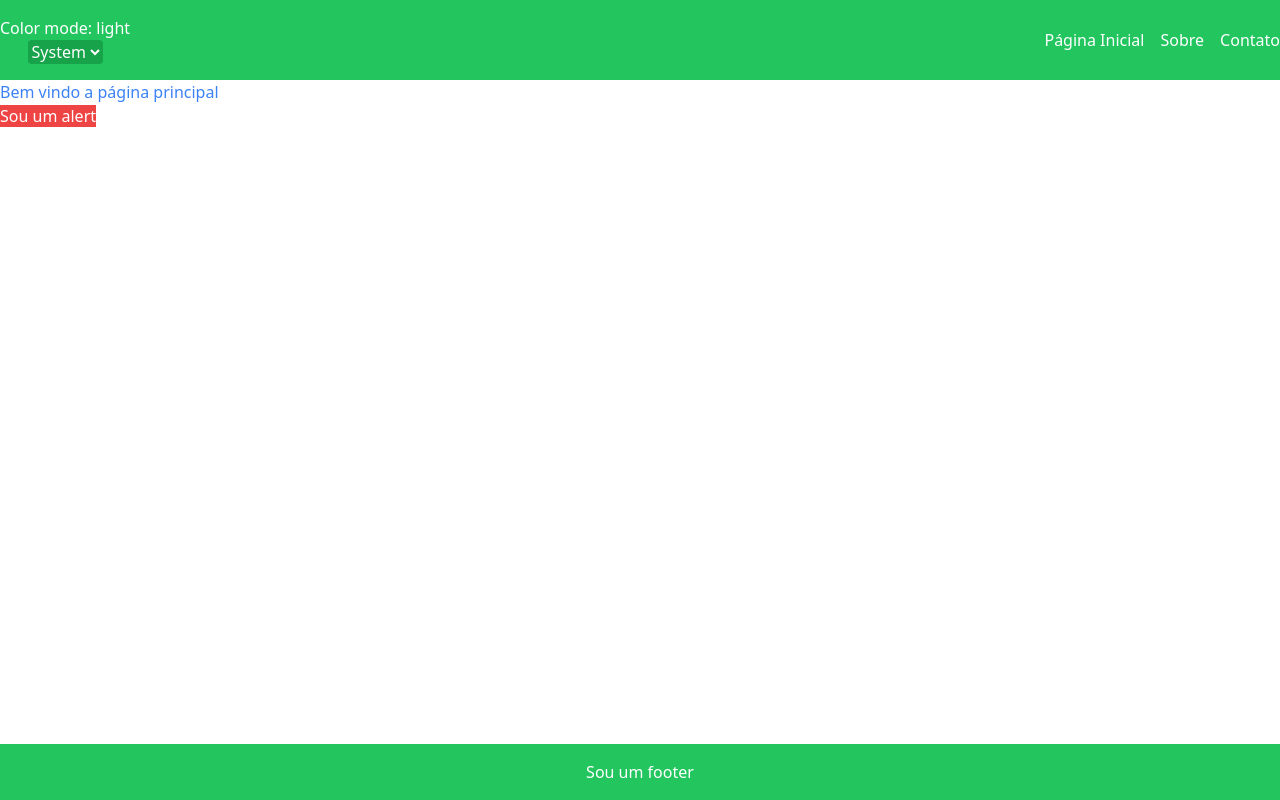
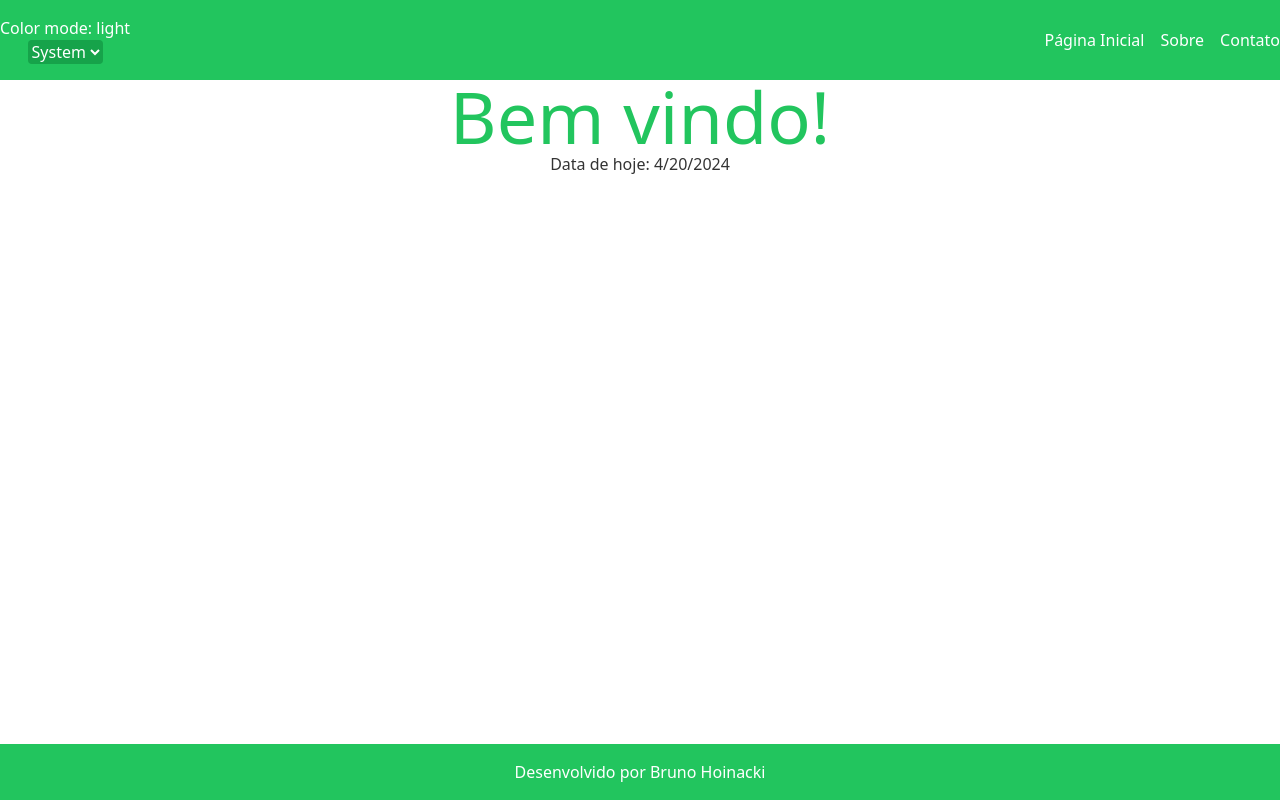
Before and after one commit to BrunoHoinacki/portifolio-bhb, a Nuxt app: page / in a window 1280 px wide. Built offline with nearby package versions, Linux system fonts and the light colour scheme.

Commit message:
[Feature] Estilizando paginas

```diff
--- a/components/AppAlert.vue
+++ b/components/AppAlert.vue
@@ -1,6 +1,5 @@
 <template>
     <span class="bg-red-500 text-white">
-        Sou um alert
         <slot />
     </span>
 </template>
--- a/components/AppFooter.vue
+++ b/components/AppFooter.vue
@@ -2,8 +2,7 @@
     <footer class="fixed bottom-0 left-0 w-full bg-green-500 text-white py-4 text-center">
         <div class="container mx-auto">
             <span>
-                Sou um footer
-                <slot />
+                Desenvolvido por <a href="https://github.com/brunohoinacki" target="_blank">Bruno Hoinacki</a>
             </span>
         </div>
     </footer>
--- a/pages/contato.vue
+++ b/pages/contato.vue
@@ -1,5 +1,10 @@
 <template>
-    <section class="text-green-500">
-        <p>Está é a pagina contato</p>
-    </section>
+    <div class="flex flex-col items-center">
+        <p class="text-green-500 text-7xl p-3">Contatos:</p>
+        <div class="flex space-x-4">
+            <a href="https://github.com/brunohoinacki" target="_blank">Github</a>
+            <a href="https://www.linkedin.com/in/brunohoinacki/" target="_blank">Linkedin</a>
+            <a href="https://wa.me/5551980456224?text=Fala+Brun%C3%A3o%21%21%21%21+Vim+pelo+site.">(51) 9 8045-6224 (WhatsApp)</a>
+        </div>
+    </div>
 </template>
--- a/pages/index.vue
+++ b/pages/index.vue
@@ -1,6 +1,8 @@
 <template>
-  <div>
-    <h1 class="text-blue-500">Bem vindo a página principal</h1>
-    <AppAlert/>
+  <div class="flex flex-col items-center">
+    <h1 class="text-7xl text-green-500">Bem vindo!</h1>
+    <p>
+      Data de hoje: {{ new Date().toLocaleDateString() }}
+    </p>
   </div>
 </template>
--- a/pages/sobre.vue
+++ b/pages/sobre.vue
@@ -1,5 +1,5 @@
 <template>
-  <section class="text-green-500">
-    <p>Está é a pagina sobre</p>
-  </section>
+  <div class="flex flex-col items-center">
+    <p class="text-green-500 text-7xl p-3">Sou Bruno Hoinacki e estou aprendendo Nuxt</p>
+  </div>
 </template>
```
